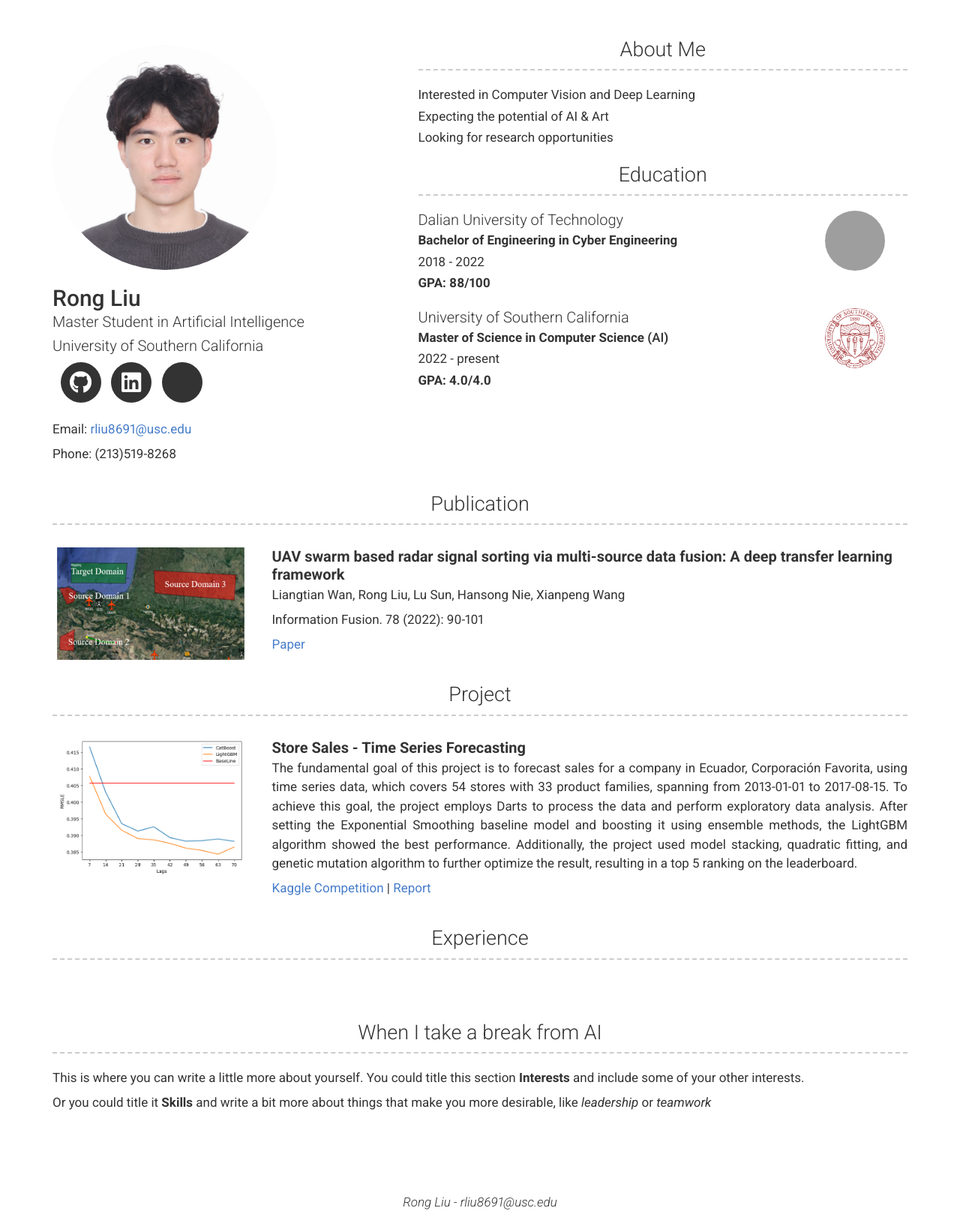
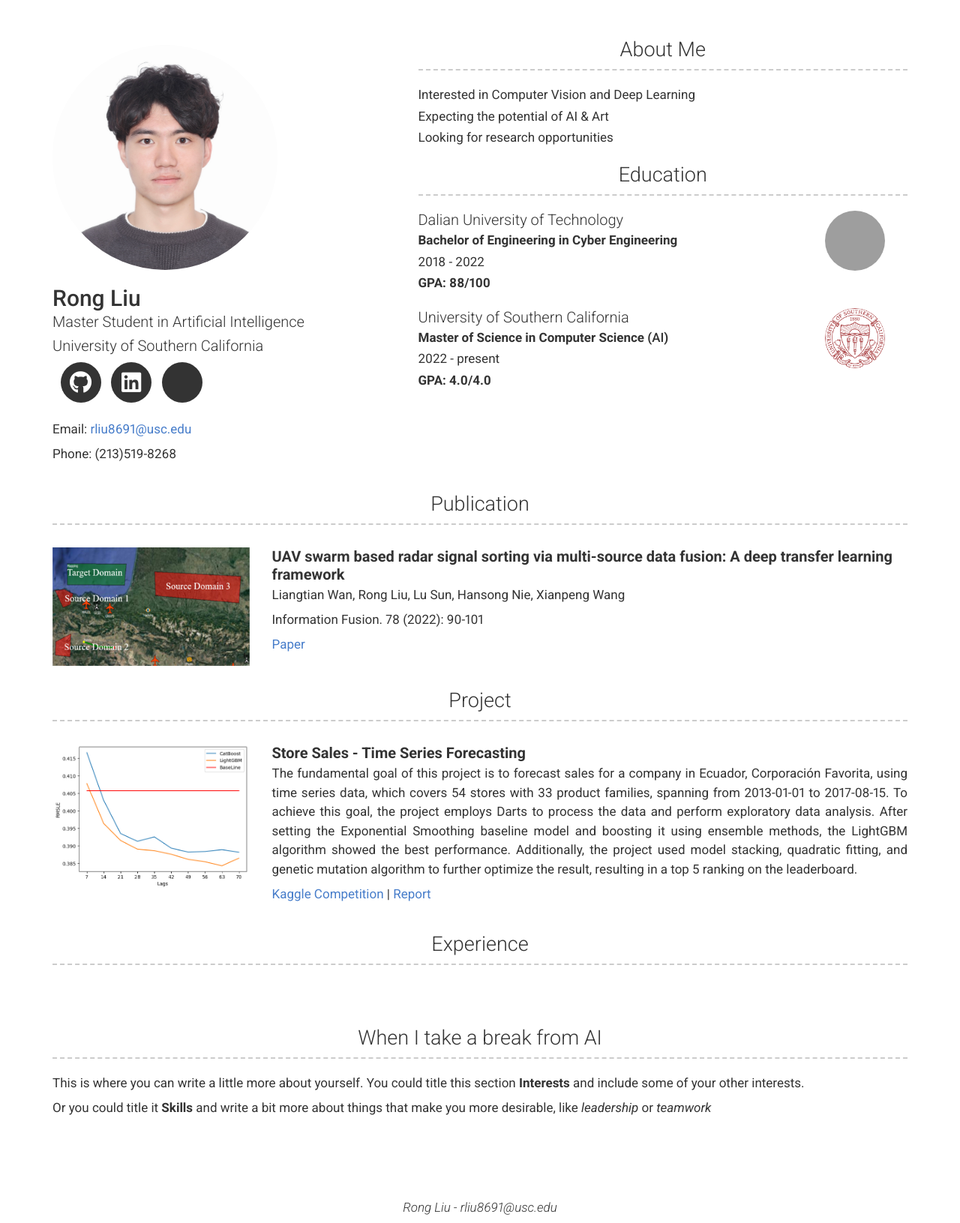
Before and after one commit to RongLiu-Leo/rongliu-leo.github.io, a Jekyll site: the page built from index.md, in a window 1280 px wide. Shown: the whole page at 75% size. Built offline with Jekyll 4.4.1, drawn with Linux system fonts in a browser that asks for light colours; nearby versions of some CDN libraries; a style sheet for code colours, icons or effects is not loaded; grey boxes are pictures that could not be loaded.

Commit message:
Update section-image.html

```diff
--- a/_includes/section-image.html
+++ b/_includes/section-image.html
@@ -3,7 +3,7 @@
 
       {%- if item.image -%}
       <div class="col-xs-12 col-sm-12 col-md-3 no-print" style="text-align: center;">
-        <img src="{{item.image}}" style="width: 250px;"/>
+        <img src="{{item.image}}" style="width: 300px;"/>
       </div>
 
       <div class="col-xs-12 col-sm-12 col-md-9 col-print-12 content">
```
